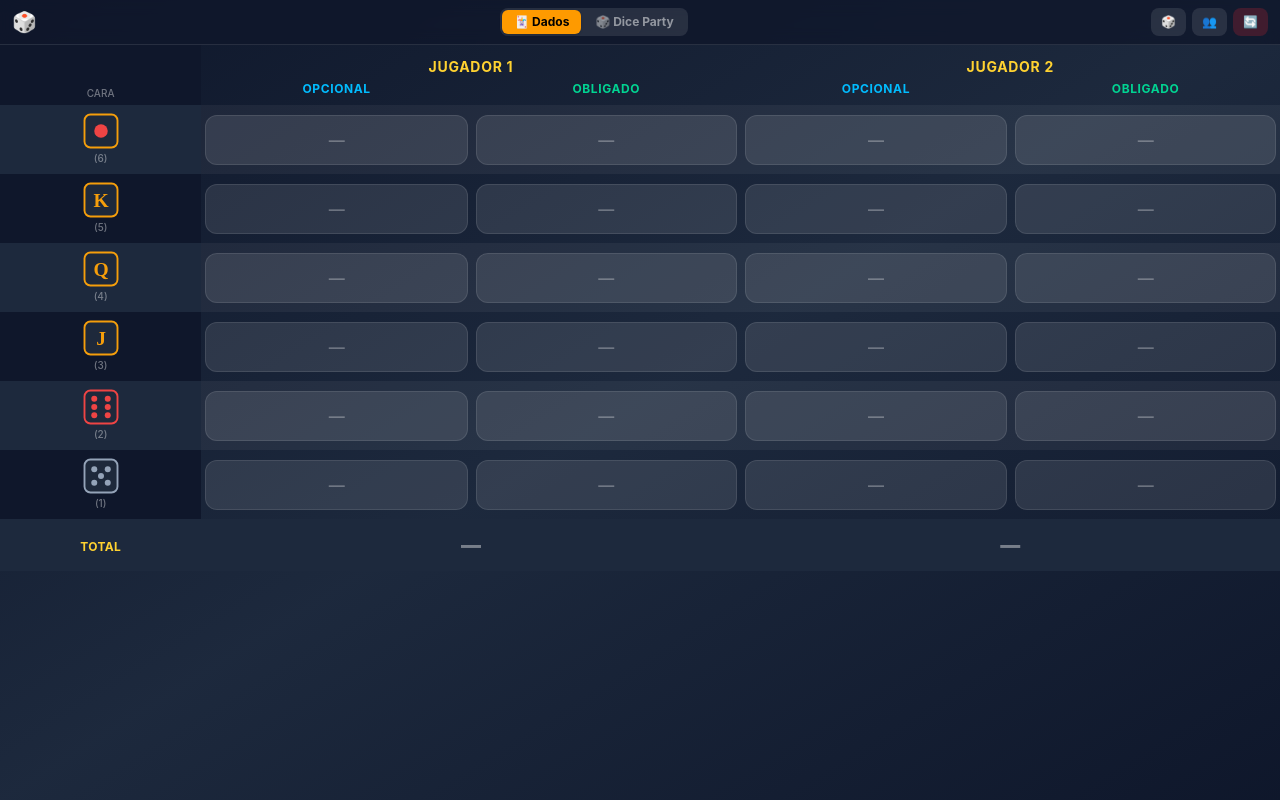
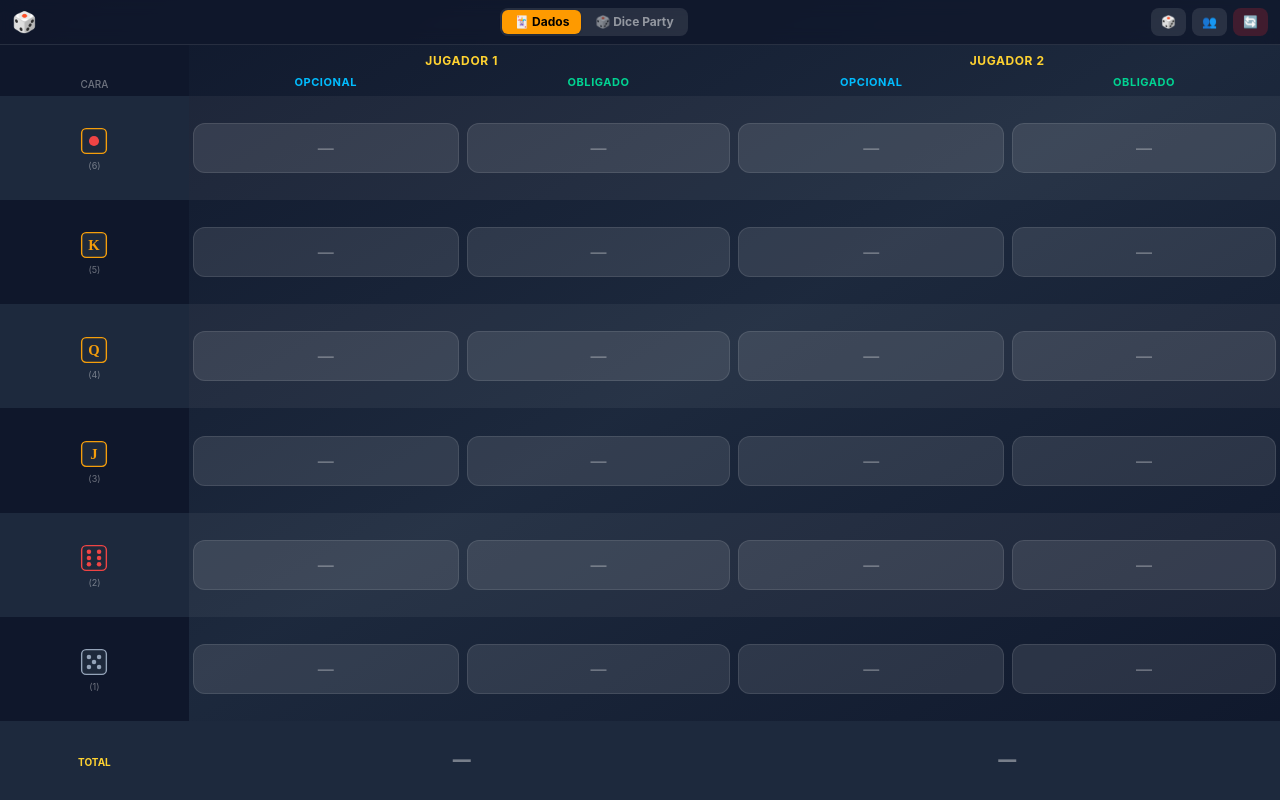
Before and after one commit to josico-dev/dados-scorer, a React (Vite) app: page / in a window 1280 px wide. Built offline with nearby package versions, Linux system fonts and the light colour scheme.

Commit message:
feat: no vertical scroll - both modes fit screen height, scorecard scrolls internally if needed

```diff
--- a/src/App.jsx
+++ b/src/App.jsx
@@ -85,8 +85,8 @@ export default function App() {
 
   // ── Modo Dados ────────────────────────────────────────────────────────────
   return (
-    <div className="min-h-screen bg-gradient-to-br from-slate-900 via-slate-800 to-slate-900 text-white select-none">
-      <header className="sticky top-0 z-40 bg-slate-900/80 backdrop-blur border-b border-white/10 px-3 py-2 flex items-center justify-between gap-2">
+    <div className="h-screen overflow-hidden bg-gradient-to-br from-slate-900 via-slate-800 to-slate-900 text-white select-none flex flex-col">
+      <header className="shrink-0 bg-slate-900/80 backdrop-blur border-b border-white/10 px-3 py-2 flex items-center justify-between gap-2">
         <span className="text-xl">🎲</span>
         <ModeToggle />
         <div className="flex gap-1.5">
@@ -118,7 +118,7 @@ export default function App() {
       />
 
       {/* Lanzador de dados — fijo al final, debajo de la tabla */}
-      {showDiceRoller && <DiceRoller />}
+      {showDiceRoller && <div className="shrink-0"><DiceRoller /></div>}
     </div>
   )
 }
--- a/src/modes/DadosMode.jsx
+++ b/src/modes/DadosMode.jsx
@@ -1,7 +1,4 @@
-// ─── Modo Dados (juego original) ────────────────────────────────────────────
-//
-// Extraído de App.jsx. Recibe props del componente padre para gestionar
-// el estado de jugadores y puntuaciones.
+// ─── Modo Dados ───────────────────────────────────────────────────────────────
 
 import { ROWS, SUBTYPES } from '../config'
 import { DICE_ICONS } from '../DiceIcons'
@@ -11,50 +8,37 @@ import PlayersModal from '../PlayersModal'
 import ResetModal from '../ResetModal'
 
 export default function DadosMode({
-  players,
-  scores,
-  showPlayersModal,
-  showResetModal,
-  onUpdateScore,
-  onOpenPlayers,
-  onOpenReset,
-  onClosePlayers,
-  onCloseReset,
-  onSavePlayers,
-  onResetScores,
+  players, scores, showPlayersModal, showResetModal,
+  onUpdateScore, onOpenPlayers, onOpenReset,
+  onClosePlayers, onCloseReset, onSavePlayers, onResetScores,
 }) {
   return (
     <>
-      {/* ── Tabla de puntuaciones ── */}
-      <div className="overflow-x-auto pb-6">
+      {/* Tabla — ocupa todo el espacio disponible, scroll solo horizontal */}
+      <div className="flex-1 overflow-x-auto overflow-y-hidden">
         <table
-          className="border-separate border-spacing-0 w-full"
-          style={{ minWidth: `${Math.max(320, 80 + players.length * 120)}px` }}
+          className="border-separate border-spacing-0 h-full"
+          style={{ minWidth: `${Math.max(320, 80 + players.length * 120)}px`, width: '100%' }}
         >
           <thead>
-            {/* Fila con nombres de jugadores */}
             <tr>
               <th className="sticky left-0 z-20 bg-slate-900 w-12 min-w-[48px]" />
               {players.map((name, i) => (
-                <th key={i} colSpan={2} className="text-center px-1 pt-3 pb-1">
-                  <span className="block text-sm font-bold text-amber-300 uppercase tracking-wider truncate max-w-[120px] mx-auto">
+                <th key={i} colSpan={2} className="text-center px-1 pt-2 pb-1">
+                  <span className="block text-xs font-bold text-amber-300 uppercase tracking-wider truncate max-w-[120px] mx-auto">
                     {name}
                   </span>
                 </th>
               ))}
             </tr>
-
-            {/* Fila con Opcional / Obligado por cada jugador */}
             <tr>
               <th className="sticky left-0 z-20 bg-slate-900 text-center px-2 py-1 text-[10px] text-white/40 font-medium uppercase w-12 min-w-[48px]">
                 Cara
               </th>
               {players.map((_, pi) =>
                 SUBTYPES.map(sub => (
-                  <th
-                    key={`${pi}-${sub.id}`}
-                    className={`text-center px-1 pb-2 text-xs font-bold uppercase tracking-wider w-16 min-w-[56px] ${sub.id === 'Opc' ? 'text-sky-400' : 'text-emerald-400'}`}
-                  >
+                  <th key={`${pi}-${sub.id}`}
+                    className={`text-center px-1 pb-1 text-[11px] font-bold uppercase tracking-wider w-16 min-w-[56px] ${sub.id === 'Opc' ? 'text-sky-400' : 'text-emerald-400'}`}>
                     {sub.label}
                   </th>
                 ))
@@ -63,22 +47,18 @@ export default function DadosMode({
           </thead>
 
           <tbody>
-            {/* Una fila por cada cara del dado */}
             {ROWS.map((row, rowIndex) => (
               <tr key={row.id} className={rowIndex % 2 === 0 ? 'bg-white/5' : 'bg-transparent'}>
-
-                {/* Icono de la cara del dado */}
-                <td className={`sticky left-0 z-10 px-2 py-2 whitespace-nowrap ${rowIndex % 2 === 0 ? 'bg-slate-800' : 'bg-slate-900'}`}>
-                  <div className="flex flex-col items-center gap-0.5">
-                    {DICE_ICONS[row.id]}
-                    <span className="text-[10px] text-white/40 font-medium">({row.value})</span>
+                <td className={`sticky left-0 z-10 px-1 py-1 whitespace-nowrap ${rowIndex % 2 === 0 ? 'bg-slate-800' : 'bg-slate-900'}`}>
+                  <div className="flex flex-col items-center gap-0">
+                    {/* Icono más pequeño para caber */}
+                    <div className="scale-75 origin-center">{DICE_ICONS[row.id]}</div>
+                    <span className="text-[9px] text-white/40">({row.value})</span>
                   </div>
                 </td>
-
-                {/* Celdas de puntuación: Opcional y Obligado por cada jugador */}
                 {players.map((_, pi) =>
                   SUBTYPES.map(sub => (
-                    <td key={`${pi}-${sub.id}`} className="px-1 py-1.5">
+                    <td key={`${pi}-${sub.id}`} className="px-1 py-1">
                       <ScoreCell
                         value={scores[pi]?.[row.id]?.[sub.id] ?? ''}
                         faceValue={row.value}
@@ -90,16 +70,15 @@ export default function DadosMode({
               </tr>
             ))}
 
-            {/* Fila de totales */}
             <tr className="border-t-2 border-amber-400/40">
-              <td className="sticky left-0 z-10 bg-slate-800 px-2 py-3 text-center">
-                <span className="text-xs font-bold text-amber-300 uppercase tracking-wide">Total</span>
+              <td className="sticky left-0 z-10 bg-slate-800 px-2 py-2 text-center">
+                <span className="text-[10px] font-bold text-amber-300 uppercase">Total</span>
               </td>
               {players.map((_, pi) => {
                 const total = playerTotal(scores, pi)
                 return (
-                  <td key={pi} colSpan={2} className="text-center px-1 py-3 bg-slate-800">
-                    <span className={`text-xl font-black tabular-nums ${total > 0 ? 'text-amber-300' : 'text-white/40'}`}>
+                  <td key={pi} colSpan={2} className="text-center px-1 py-2 bg-slate-800">
+                    <span className={`text-lg font-black tabular-nums ${total > 0 ? 'text-amber-300' : 'text-white/40'}`}>
                       {total || '—'}
                     </span>
                   </td>
@@ -110,21 +89,8 @@ export default function DadosMode({
         </table>
       </div>
 
-      {/* ── Modales ── */}
-      {showPlayersModal && (
-        <PlayersModal
-          players={players}
-          onSave={onSavePlayers}
-          onClose={onClosePlayers}
-        />
-      )}
-
-      {showResetModal && (
-        <ResetModal
-          onConfirm={onResetScores}
-          onClose={onCloseReset}
-        />
-      )}
+      {showPlayersModal && <PlayersModal players={players} onSave={onSavePlayers} onClose={onClosePlayers} />}
+      {showResetModal   && <ResetModal   onConfirm={onResetScores}              onClose={onCloseReset}   />}
     </>
   )
 }
--- a/src/modes/DicePartyMode.jsx
+++ b/src/modes/DicePartyMode.jsx
@@ -159,10 +159,10 @@ export default function DicePartyMode({ modeToggle }) {
   // ── Render ─────────────────────────────────────────────────────────────
 
   return (
-    <div className="min-h-screen bg-gradient-to-br from-slate-900 via-slate-800 to-slate-900 text-white select-none flex flex-col">
+    <div className="h-screen overflow-hidden bg-gradient-to-br from-slate-900 via-slate-800 to-slate-900 text-white select-none flex flex-col">
 
       {/* Header */}
-      <header className="sticky top-0 z-40 bg-slate-900/90 backdrop-blur border-b border-white/10 px-3 py-2 flex items-center justify-between gap-2">
+      <header className="shrink-0 bg-slate-900/90 backdrop-blur border-b border-white/10 px-3 py-2 flex items-center justify-between gap-2">
         <span className="text-xl">🎲</span>
         {modeToggle}
         <div className="flex items-center gap-1.5">
@@ -179,9 +179,10 @@ export default function DicePartyMode({ modeToggle }) {
       </header>
 
       {/* Área de juego */}
-      <div className="flex-1 flex flex-col gap-3 p-3">
+      <div className="flex-1 flex flex-col gap-2 p-3 overflow-hidden">
 
-        {/* Scorecard */}
+        {/* Scorecard — crece y tiene scroll propio si hace falta */}
+        <div className="flex-1 overflow-y-auto min-h-0">
         <Scorecard
           players={players}
           scores={scores}
@@ -197,10 +198,11 @@ export default function DicePartyMode({ modeToggle }) {
           hasRolled={hasRolled}
           phase={phase}
         />
+        </div>
 
         {/* Banner Joker */}
         {jokerActive && hasRolled && (
-          <div className="px-3 py-2 rounded-xl bg-amber-500/20 border border-amber-400/40 text-amber-300 text-xs font-bold text-center">
+          <div className="shrink-0 px-3 py-2 rounded-xl bg-amber-500/20 border border-amber-400/40 text-amber-300 text-xs font-bold text-center">
             🌟 ¡JOKER! +100 bonus
             {forcedCombo
               ? ` · Debes jugar: ${UPPER_COMBOS.find(c => c.id === forcedCombo)?.label}`
@@ -208,15 +210,15 @@ export default function DicePartyMode({ modeToggle }) {
           </div>
         )}
 
-        {/* Dados más grandes */}
-        <div className="flex justify-center gap-3 py-2">
+        {/* Dados */}
+        <div className="shrink-0 flex justify-center gap-3 py-1">
           {dice.map((val, i) => (
             <Die key={i} value={val} locked={locked[i]} rolling={rolling} onClick={() => toggleLock(i)} size={72} />
           ))}
         </div>
 
-        {/* Botones más grandes */}
-        <div className="flex gap-3 pb-3">
+        {/* Botones */}
+        <div className="shrink-0 flex gap-3 pb-2">
           <button onClick={handleRoll} disabled={!canRoll}
             className="flex-1 py-4 rounded-2xl font-black text-base bg-amber-500 hover:bg-amber-400 text-black transition disabled:opacity-40 active:scale-95">
             🎲 Lanzar {rollsLeft < MAX_ROLLS ? `(${rollsLeft})` : ''}
```
